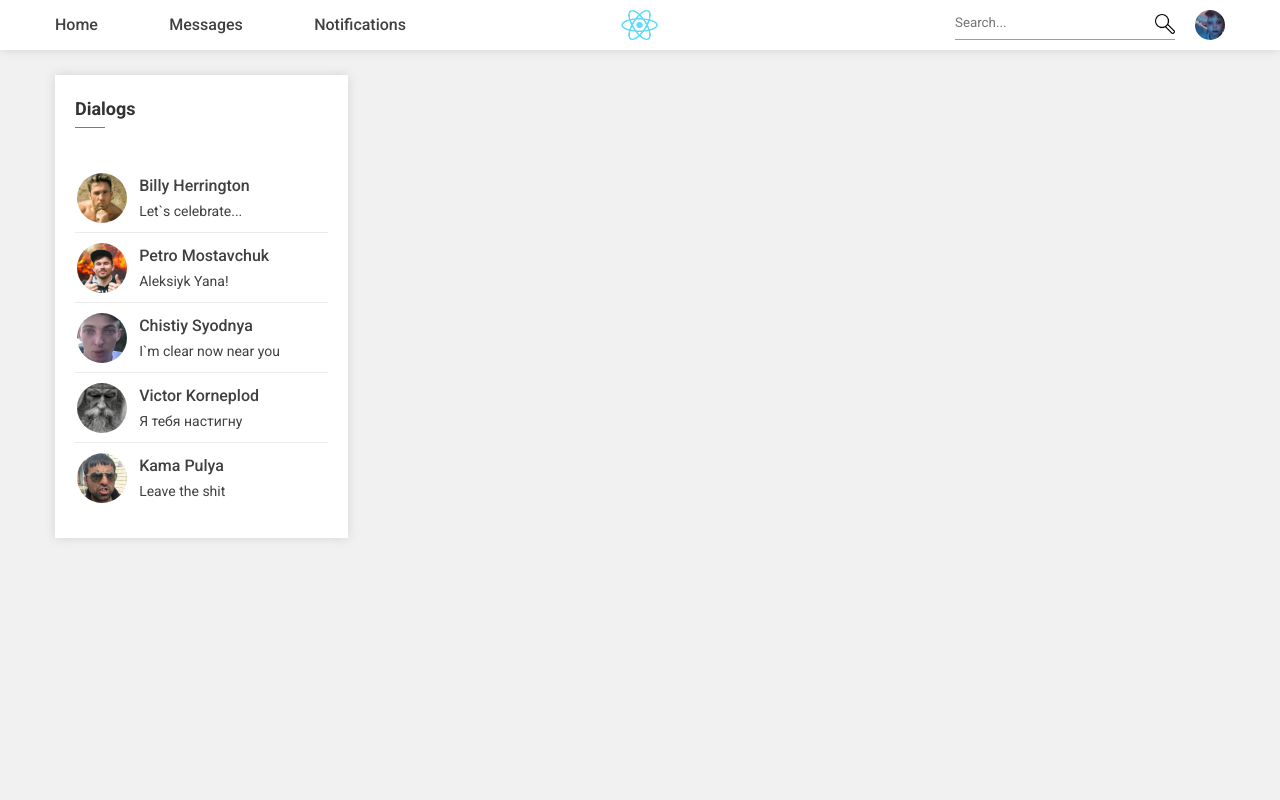
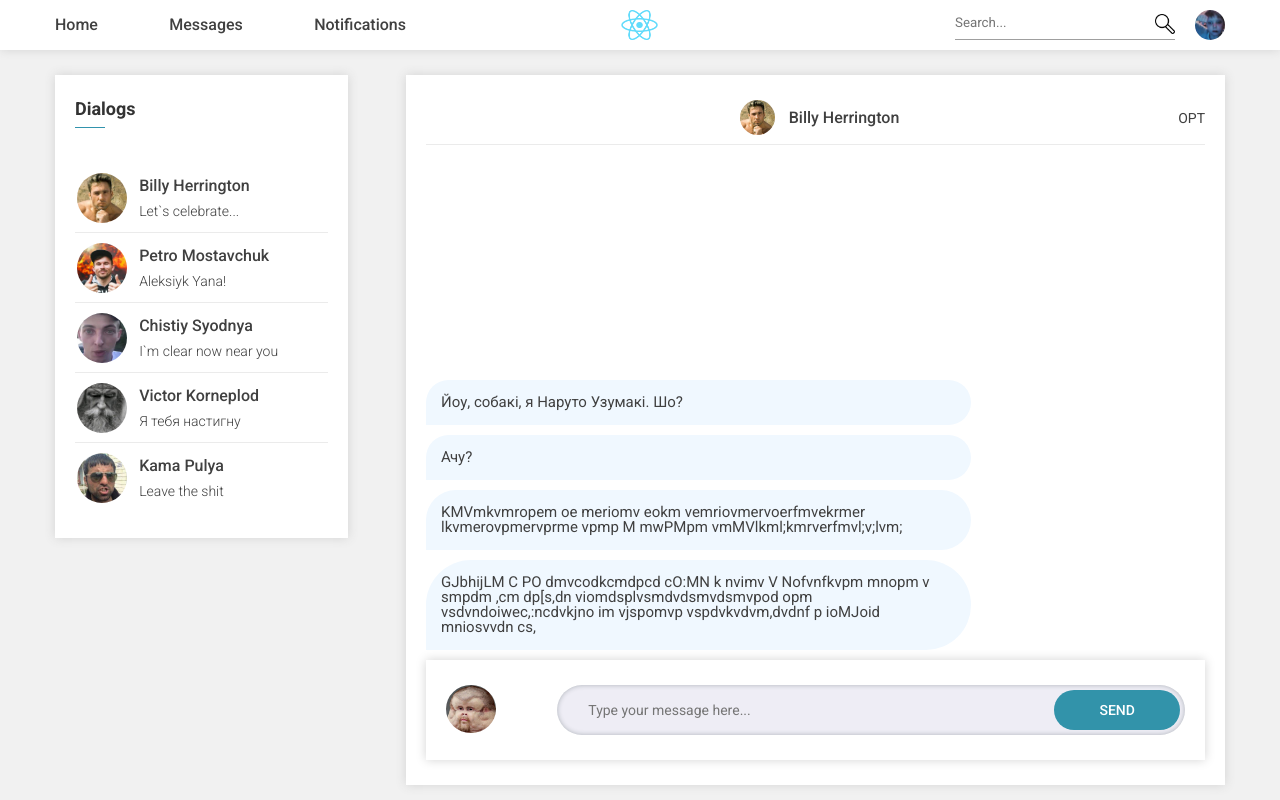
Before and after one commit to darkysadow/social-network-react, a React (Create React App) app: page / in a window 1280 px wide. Built offline with nearby package versions, Linux system fonts and the light colour scheme.

Commit message:
Refactored the message page, changed data-input from hardcode to arrays, learned and used method .map

```diff
--- a/src/components/header/nav/Navbar.jsx
+++ b/src/components/header/nav/Navbar.jsx
@@ -6,13 +6,13 @@ const Navbar = () => {
     return (
         <menu className={s.navbar}>
             <li className={s.button}>
-                <NavLink to='/home'>Home</NavLink>
+                <NavLink to='/home' activeClassName={s.selected}>Home</NavLink>
             </li>
             <li className={s.button}>
-                <NavLink to='/messages'>Messages</NavLink>
+                <NavLink to='/messages' activeClassName={s.selected}>Messages</NavLink>
             </li>
             <li className={s.button}>
-                <NavLink to="/notifications">Notifications</NavLink>
+                <NavLink to="/notifications" activeClassName={s.selected}>Notifications</NavLink>
             </li>
         </menu>
     );
--- a/src/components/home/center/HomeCenter.jsx
+++ b/src/components/home/center/HomeCenter.jsx
@@ -5,7 +5,7 @@ import Posts from "./Posts/Posts";
 
 const HomeCenter = () => {
     return(<div className={s.center}>
-        <PostForm />
+        <PostForm field="Say anything..." buttonText='share'/>
         <Posts />
     </div>);
 }
--- a/src/components/home/center/PostForm/PostForm.jsx
+++ b/src/components/home/center/PostForm/PostForm.jsx
@@ -4,12 +4,12 @@ import BlockStyles from './../../../block-styles/BlockStyles.module.css';
 import ava from './../../../../img/avatar.jpg';
 import InputForm from "./input/InputForm";
 
-const PostForm = () => {
-    return(<div className={`${BlockStyles.blockMargin} ${BlockStyles.blockShadow} ${s.postForm}`}>
+const PostForm = (props) => {
+    return(<div className={`${BlockStyles.blockMargin} ${BlockStyles.blockShadow} ${s.postForm} ${props.customClassName}`}>
         <div className={s.avatar}>
             <img src={ava} alt="" />
         </div>
-        <InputForm />
+        <InputForm field={props.field} buttonText={props.buttonText}/>
     </div>);
 }
 
--- a/src/components/home/center/PostForm/input/InputForm.jsx
+++ b/src/components/home/center/PostForm/input/InputForm.jsx
@@ -1,10 +1,10 @@
 import React from "react";
 import s from './InputForm.module.css';
 
-const InputForm = () => {
+const InputForm = (props) => {
     return(<div className={s.inputBlock}>
-        <input type="text" placeholder="Say something..."/>
-        <input type="button" value="share" />
+        <input type="text" placeholder={props.field} />
+        <input type="button" value={props.buttonText} />
     </div>);
 }
 
--- a/src/components/messages/Messages.jsx
+++ b/src/components/messages/Messages.jsx
@@ -1,52 +1,12 @@
 import React from "react";
 import s from './Messages.module.css';
-import BlockStyles from './../block-styles/BlockStyles.module.css';
-import BlockTitle from './../block-styles/BlockTitle';
-import ava1 from './../../img/pages8.jpg';
-import ava2 from './../../img/pages5.jpg';
-import ava3 from './../../img/pages7.jpg';
-import ava4 from './../../img/pages6.jpg';
-import ava5 from './../../img/pages9.jpg';
-
-let dialogsData = [
-    { name: "billy", surname: "herrington", ava: ava1, lastMessage: "Let`s celebrate..." },
-    { name: "petro", surname: "mostavchuk", ava: ava2, lastMessage: "Aleksiyk Yana!" },
-    { name: "chistiy", surname: "syodnya", ava: ava3, lastMessage: "I`m clear now near you" },
-    { name: "victor", surname: "korneplod", ava: ava4, lastMessage: "Я тебя настигну" },
-    { name: "kama", surname: "pulya", ava: ava5, lastMessage: "Leave the shit" }
-]
-
-const Dialog = (props) => {
-    return (<div className={s.dialog}>
-        <div className={s.dialogAvatar}>
-            <img src={props.avatar} alt="" />
-        </div>
-        <div className={s.dialogTextData}>
-            <div className={s.dialogNickname}>
-                <a href="#">{props.name} {props.surname}</a>
-            </div>
-            <div className={s.dialogLastMessage}>
-                <p>{props.lastMessage}</p>
-            </div>
-        </div>
-    </div>);
-}
+import DialogsBar from "./dialogsBar/DialogsBar";
+import MessagesField from "./messagesField/MessagesField";
 
 const Messages = () => {
     return (<div className={s.messages}>
-        <div className={s.messagesRight}>
-            <div className={`${s.messagesBar} ${BlockStyles.blockShadow} ${BlockStyles.blockMargin}`}>
-                <BlockTitle Classname={s.messagesBar__title} Text="Dialogs" />
-                <div className={s.messagesList}>
-                    <Dialog avatar={dialogsData[0].ava} name={dialogsData[0].name} surname={dialogsData[0].surname} lastMessage={dialogsData[0].lastMessage} />
-                    <Dialog avatar={dialogsData[1].ava} name={dialogsData[1].name} surname={dialogsData[1].surname} lastMessage={dialogsData[1].lastMessage} />
-                    <Dialog avatar={dialogsData[2].ava} name={dialogsData[2].name} surname={dialogsData[2].surname} lastMessage={dialogsData[2].lastMessage} />
-                    <Dialog avatar={dialogsData[3].ava} name={dialogsData[3].name} surname={dialogsData[3].surname} lastMessage={dialogsData[3].lastMessage} />
-                    <Dialog avatar={dialogsData[4].ava} name={dialogsData[4].name} surname={dialogsData[4].surname} lastMessage={dialogsData[4].lastMessage} />
-                </div>
-            </div>
-        </div>
-        <div className={s.messagesLeft}></div>
+        <DialogsBar />
+        <MessagesField />
     </div>);
 }
 
--- a/src/components/messages/Messages.module.css
+++ b/src/components/messages/Messages.module.css
@@ -2,18 +2,21 @@
     height: 100%;
     display: flex;
     flex-direction: row;
-
+    justify-content: space-between;
 }
 
-.messagesRight{
+.messagesLeft{
     display: flex;
     flex-direction: column;
     flex: 0 0 25%;
     height: 100%;
 }
+
+.messagesList{
+    height: 100%;
+}
 .messagesBar{}
 .messagesBar .messagesBar__title{}
-.messagesLeft{}
 
 .dialog{
     display: flex;
@@ -39,7 +42,7 @@
     width: 50px;
 }
 .dialogAvatar img{
-    max-width: 100%;
+
     border-radius: 50%;
     height: 50px;
     width: 50px;
@@ -62,3 +65,97 @@
     bottom: 5px;
     width: 100%;
 }
+
+.dialogLastMessage p{
+    font-weight: 300;
+    color: #404040;
+}
+
+.messagesRight{
+    display: flex;
+    height: 100%;
+    flex: 0 0 70%;
+}
+.messagesField{
+    display: flex;
+    flex-direction: column;
+    width: 100%;
+    max-height: 100%;
+}
+.fieldHeader{
+    display: flex;
+    flex-direction: row;
+    justify-content: space-between;
+    align-items: center;
+    padding: 0 0 10px 0;
+    position: relative;
+}
+
+.fieldHeader::before{
+    content: "";
+    position: absolute;
+    width: 100%;
+    height: 1px;
+    background-color: rgba(64, 64, 64, 0.1);
+    bottom: 0px;
+    left: 0px;
+}
+
+.who{
+    display: flex;
+    flex-direction: row;
+    align-items: center;
+}
+
+.who .dialogAvatar {
+    width: 35px;
+    height: 35px;
+
+}
+
+.who .dialogAvatar img{
+    width: 35px;
+    height: 35px;
+}
+
+.who .dialogNickname{
+    margin: 0 0 0 10px;
+    white-space: nowrap;
+}
+
+.backButton{
+    visibility: hidden;
+}
+.optionsButton{}
+
+.field{
+    display: flex;
+    flex: 1 1 auto;
+    width: inherit;
+    padding: 10px 0;
+    flex-direction: column;
+    justify-content: flex-end;
+}
+
+.message{
+    max-width: 70%;
+    background-color: aliceblue;
+    padding: 15px;
+    margin: 10px 0 0 0;
+    border-top-left-radius: 50px;
+    border-top-right-radius: 50px;
+    border-bottom-right-radius: 50px;
+}
+
+.message p{
+    width: 100%;
+    font-family: "Roboto" sans-serif;
+    font-size: 15px;
+    font-weight: 400;
+}
+
+.inputForm{}
+
+.postForm {
+    margin: 0;
+}
--- /dev/null
+++ b/src/components/messages/dialogsBar/DialogsBar.jsx
@@ -0,0 +1,50 @@
+import React from "react";
+import s from './../Messages.module.css';
+import BlockStyles from './../../block-styles/BlockStyles.module.css';
+import BlockTitle from './../../block-styles/BlockTitle';
+import ava1 from './../../../img/pages8.jpg';
+import ava2 from './../../../img/pages5.jpg';
+import ava3 from './../../../img/pages7.jpg';
+import ava4 from './../../../img/pages6.jpg';
+import ava5 from './../../../img/pages9.jpg';
+
+const DialogsBar = () => {
+    const Dialog = (props) => {
+        let path = "/messages/" + props.id
+        return (<div className={s.dialog}>
+                    <div className={s.dialogAvatar}>
+                        <img src={props.avatar} alt="" />
+                    </div>
+                    <div className={s.dialogTextData}>
+                        <div className={s.dialogNickname}>
+                            <a href="#">{props.name} {props.surname}</a>
+                        </div>
+                        <div className={s.dialogLastMessage}>
+                            <p>{props.lastMessage}</p>
+                        </div>
+                    </div>
+                </div>
+        );
+    }
+
+    let dialogsData = [
+        { name: "billy", surname: "herrington", ava: ava1, lastMessage: "Let`s celebrate...", id: 'user1' },
+        { name: "petro", surname: "mostavchuk", ava: ava2, lastMessage: "Aleksiyk Yana!", id: 'user2' },
+        { name: "chistiy", surname: "syodnya", ava: ava3, lastMessage: "I`m clear now near you", id: 'user3' },
+        { name: "victor", surname: "korneplod", ava: ava4, lastMessage: "Я тебя настигну", id: 'user4' },
+        { name: "kama", surname: "pulya", ava: ava5, lastMessage: "Leave the shit", id: 'user5' }
+    ]
+
+    let dialogs = dialogsData.map(d => (<Dialog avatar={d.ava} name={d.name} surname={d.surname} lastMessage={d.lastMessage} id={d.id} />));
+
+    return (<div className={s.messagesLeft}>
+        <div className={`${s.messagesBar} ${BlockStyles.blockShadow} ${BlockStyles.blockMargin}`}>
+            <BlockTitle Classname={s.messagesBar__title} Text="Dialogs" />
+            <div className={s.messagesList}>
+                {dialogs}
+            </div>
+        </div>
+    </div>);
+}
+
+export default DialogsBar;
--- /dev/null
+++ b/src/components/messages/messagesField/MessagesField.jsx
@@ -0,0 +1,49 @@
+import React from "react";
+import s from './../Messages.module.css';
+import BlockStyles from './../../block-styles/BlockStyles.module.css';
+import PostForm from './../../home/center/PostForm/PostForm';
+import ava1 from './../../../img/pages8.jpg';
+
+const MessagesField = () => {
+    const Message = (props) => {
+        return (
+            <div className={s.message}>
+                <p>{props.text}</p>
+            </div>
+        );
+    }
+
+    let messagesData = [
+        { text: 'Йоу, собакі, я Наруто Узумакі. Шо?', id: '1' },
+        { text: 'Ачу?', id: '2' },
+        { text: 'KMVmkvmropem oe meriomv eokm vemriovmervoerfmvekrmer lkvmerovpmervprme vpmp M mwPMpm vmMVlkml;kmrverfmvl;v;lvm;', id: '3' },
+        { text: ' GJbhijLM C PO dmvcodkcmdpcd cO:MN k nvimv V Nofvnfkvpm  mnopm v smpdm ,cm dp[s,dn viomdsplvsmdvdsmvdsmvpod opm vsdvndoiwec,:ncdvkjno im vjspomvp vspdvkvdvm,dvdnf p ioMJoid mniosvvdn cs,', id: '4' }
+    ]
+
+    let messages = messagesData.map(msg => (<Message text={msg.text} />));
+
+    return (<div className={s.messagesRight}>
+        <div className={`${s.messagesField} ${BlockStyles.blockShadow} ${BlockStyles.blockMargin}`}>
+            <div className={s.fieldHeader}>
+                <div className={s.backButton}><a href="#">BAC</a></div>
+                <div className={s.who}>
+                    <div className={s.dialogAvatar}>
+                        <img src={ava1} alt="" />
+                    </div>
+                    <div className={s.dialogNickname}>
+                        <a href="#">Billy Herrington</a>
+                    </div>
+                </div>
+                <div className={s.optionsButton}>OPT</div>
+            </div>
+            <div className={s.field}>
+                {messages}
+            </div>
+            <div className={s.inputForm}>
+                <PostForm field="Type your message here..." buttonText='send' customClassName={s.postForm} />
+            </div>
+        </div>
+    </div>);
+}
+
+export default MessagesField;
```
Also changed, not shown: src/components/header/Header.module.css (+25 -15 lines).
